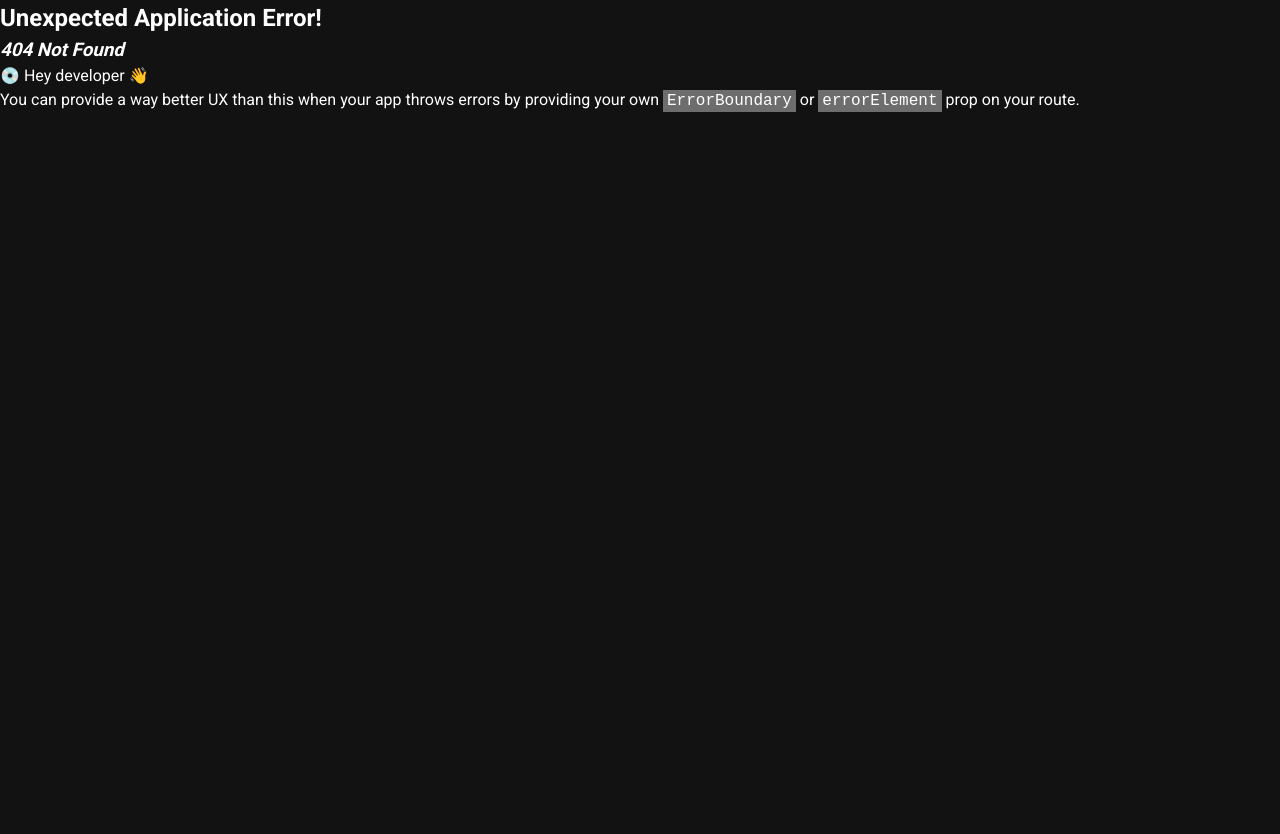
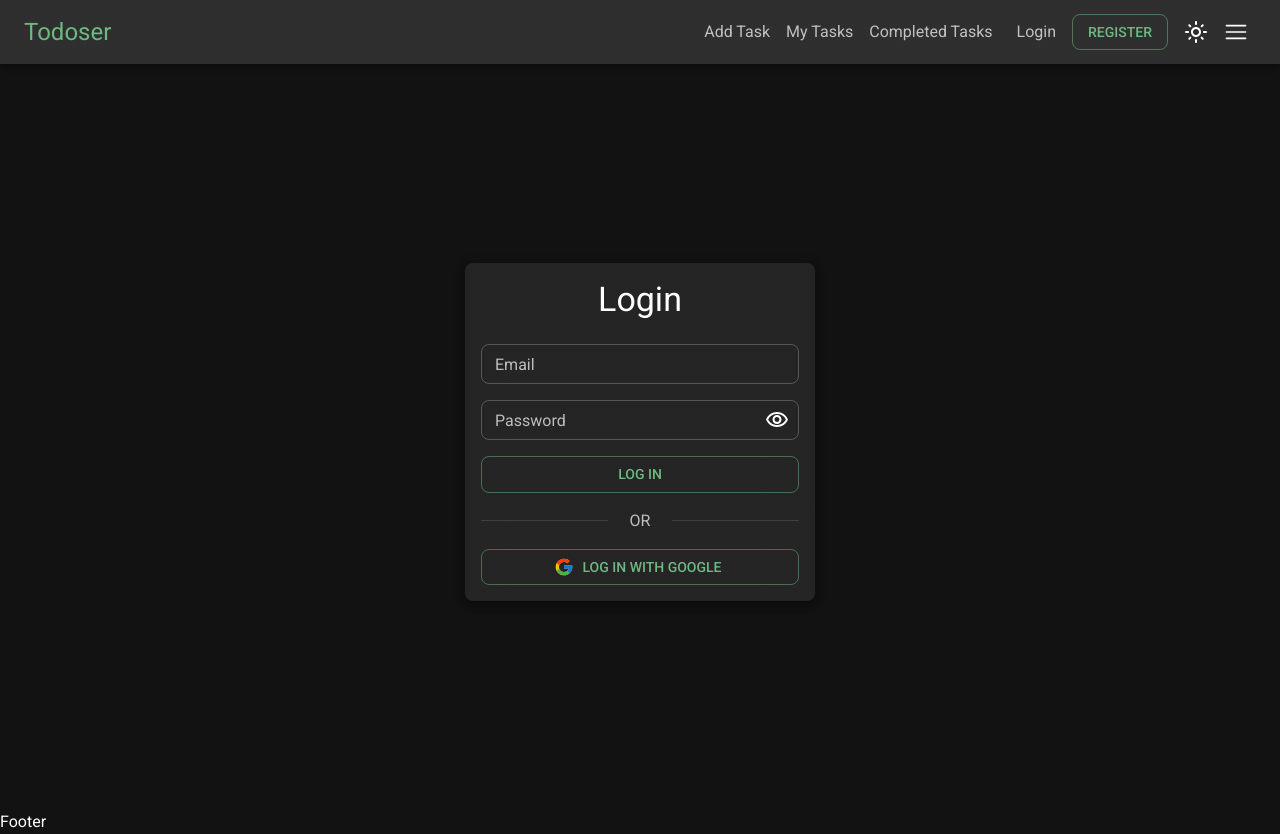
Before and after one commit to prosenjit-singha/todoser, a React (Create React App) app: page /login in a window 1280 px wide. Before the commit this address had no page. Before the commit the page ends 800 px from the top, so only its background shows below. Built offline with nearby package versions, Linux system fonts and the light colour scheme.

Commit message:
Login Page created and added to route

```diff
--- /dev/null
+++ b/src/pages/Login/LoginForm.tsx
@@ -0,0 +1,76 @@
+import { useState } from "react";
+import {
+  Paper,
+  Typography,
+  TextField,
+  Stack,
+  Button,
+  InputAdornment,
+  IconButton,
+} from "@mui/material";
+import { FcGoogle } from "react-icons/fc";
+import {
+  MdOutlineVisibility as VisibilityIcon,
+  MdOutlineVisibilityOff as VisibilityOffIcon,
+} from "react-icons/md";
+import OrDivider from "./OrDivider";
+
+function RegForm() {
+  const [showPass, setShowPass] = useState(false);
+  return (
+    <Paper
+      elevation={3}
+      sx={({ shadows }) => ({
+        p: 2,
+        m: [0, 2, 3],
+        minWidth: "min(100%, 350px)",
+        boxShadow: ["none", shadows[5]],
+      })}
+    >
+      <Typography component="h1" variant="h4" textAlign="center" gutterBottom>
+        Login
+      </Typography>
+      <Stack spacing={2} mt={3}>
+        <TextField
+          name="email"
+          label="Email"
+          type="email"
+          size="small"
+          fullWidth
+          placeholder="john@example.com"
+        />
+        <TextField
+          name="password"
+          type={showPass ? "text" : "password"}
+          placeholder="password"
+          label="Password"
+          size="small"
+          fullWidth
+          InputProps={{
+            endAdornment: (
+              <InputAdornment position="end">
+                <IconButton
+                  onClick={() => setShowPass(!showPass)}
+                  aria-label="toggle password visibility"
+                  edge="end"
+                >
+                  {showPass ? <VisibilityOffIcon /> : <VisibilityIcon />}
+                </IconButton>
+              </InputAdornment>
+            ),
+          }}
+        />
+        <Button type="submit" variant="outlined">
+          Log In
+        </Button>
+        <OrDivider />
+        <Button variant="outlined" startIcon={<FcGoogle />}>
+          {" "}
+          Log In With Google{" "}
+        </Button>
+      </Stack>
+    </Paper>
+  );
+}
+
+export default RegForm;
--- /dev/null
+++ b/src/pages/Login/OrDivider.tsx
@@ -0,0 +1,18 @@
+import { Divider, Stack, Typography } from "@mui/material";
+
+function OrDivider() {
+  return (
+    <Stack
+      direction="row"
+      sx={{ width: "100%" }}
+      alignItems="center"
+      justifyContent="space-between"
+    >
+      <Divider sx={{ flexBasis: "40%" }} />
+      <Typography color="text.secondary">OR</Typography>
+      <Divider sx={{ flexBasis: "40%" }} />
+    </Stack>
+  );
+}
+
+export default OrDivider;
--- /dev/null
+++ b/src/pages/Login/index.tsx
@@ -0,0 +1,29 @@
+import { styled, Box } from "@mui/material";
+import { Main } from "../../components/styled";
+import RegForm from "./LoginForm";
+
+function Login() {
+  return (
+    <Main>
+      <Box
+        sx={{
+          display: "flex",
+          justifyContent: "center",
+          alignItems: "center",
+          minHeight: ["calc(100vh - 56px)", "calc(100vh - 64px)"],
+        }}
+      >
+        <RegForm />
+      </Box>
+    </Main>
+  );
+}
+
+export default Login;
+
+const Image = styled("img")`
+  max-width: 300px;
+  height: clamp(200px, 80vh, 500px);
+  object-fit: cover;
+  object-position: center;
+`;
--- a/src/routes/index.tsx
+++ b/src/routes/index.tsx
@@ -2,6 +2,7 @@ import { createBrowserRouter, redirect } from "react-router-dom";
 import Root from "../layouts/Root";
 import AddTask from "../pages/AddTask";
 import CompletedTasks from "../pages/CompletedTasks";
+import Login from "../pages/Login";
 import MyTasks from "../pages/MyTasks";
 import Register from "../pages/Register";
 export const router = createBrowserRouter([
@@ -26,6 +27,10 @@ export const router = createBrowserRouter([
         element: <CompletedTasks />,
       },
       {
+        path: "login",
+        element: <Login />,
+      },
+      {
         path: "register",
         element: <Register />,
       },
```
